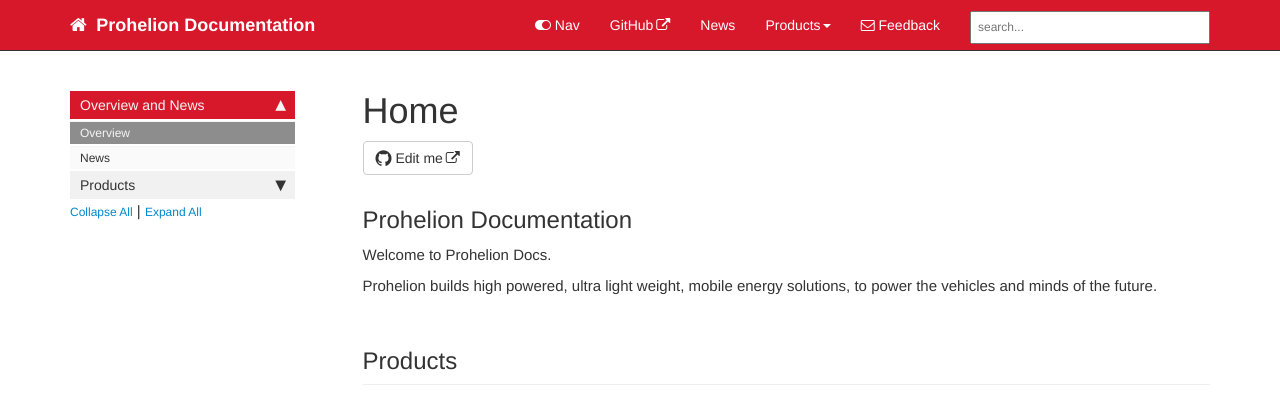
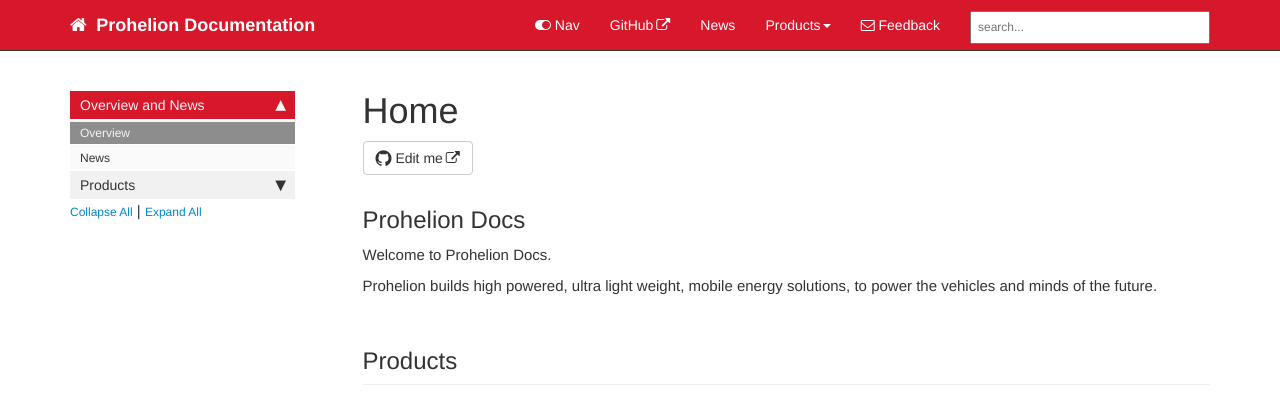
Before and after one commit to Chrishaywood/ProhelionDocs, a Jekyll site: the page built from index.md, in a window 1280 px wide. Shown: the top 400 px of the page. Built offline with Jekyll 4.4.1, drawn with Linux system fonts in a browser that asks for light colours; comment, search, counter and statistics services are not loaded.

Commit message:
Update index.md

```diff
--- a/index.md
+++ b/index.md
@@ -8,7 +8,7 @@ toc: false
 summary:
 ---
 
-## Prohelion Documentation
+## Prohelion Docs
 
 Welcome to Prohelion Docs.
 
```
